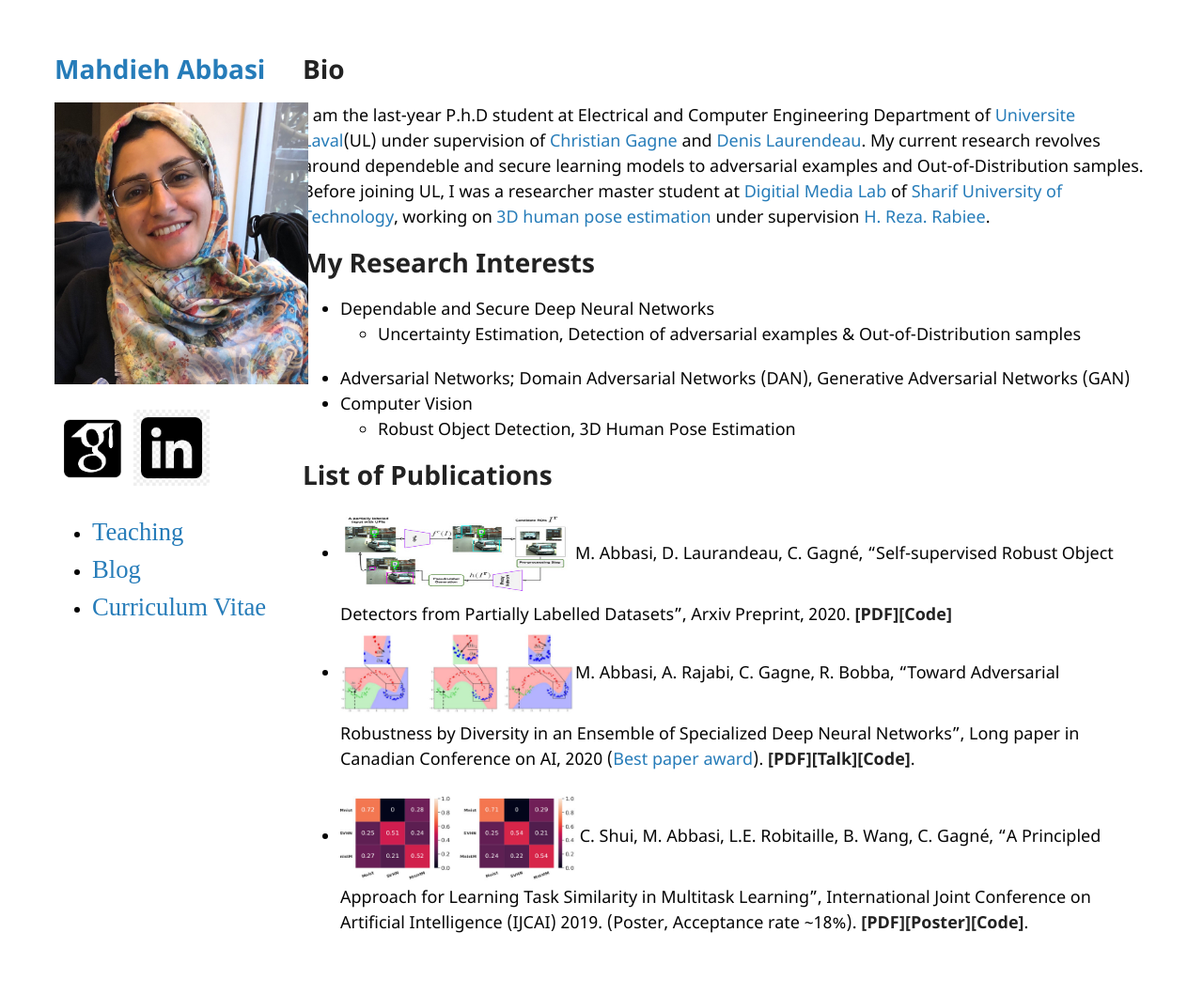
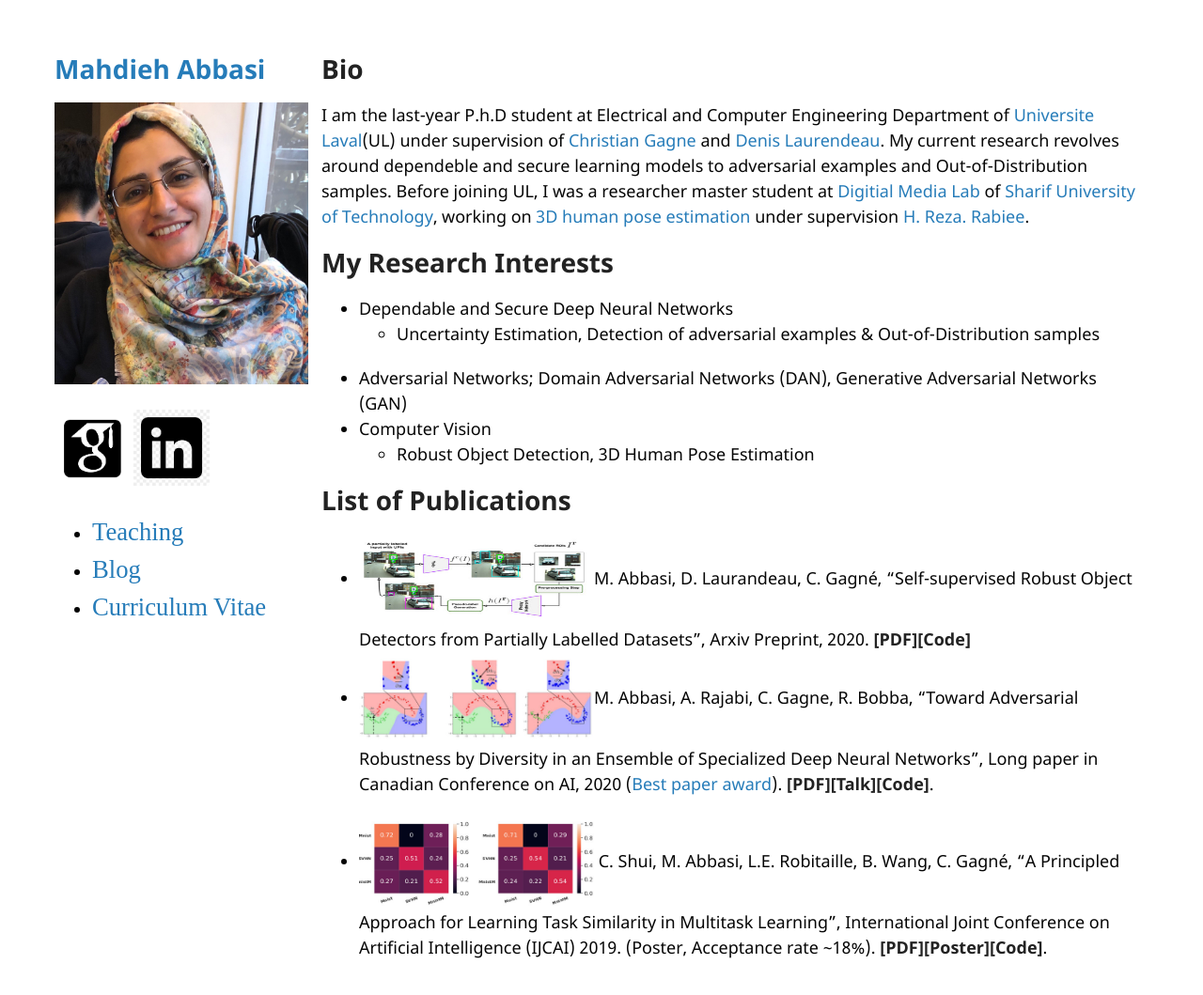
Before and after one commit to mahdaneh/mahdaneh.github.io, a Jekyll site: the page built from index.md, in a window 1280 px wide and 1092 px high. Shown: the top 1059 px of the window at 94% size. Built offline with Jekyll 4.4.1, drawn with Linux system fonts in a browser that asks for light colours; the repository's description, which GitHub fills in, is left out; our own code applies the rules of GitHub Pages for plain Markdown files.

Commit message:
Update jekyll-theme-minimal.scss

```diff
--- a/_sass/jekyll-theme-minimal.scss
+++ b/_sass/jekyll-theme-minimal.scss
@@ -172,7 +172,7 @@ strong {
 }
 
 section {
-  width:900px;
+  width:880px;
   float:right;
   padding-bottom:50px;
 }
```
